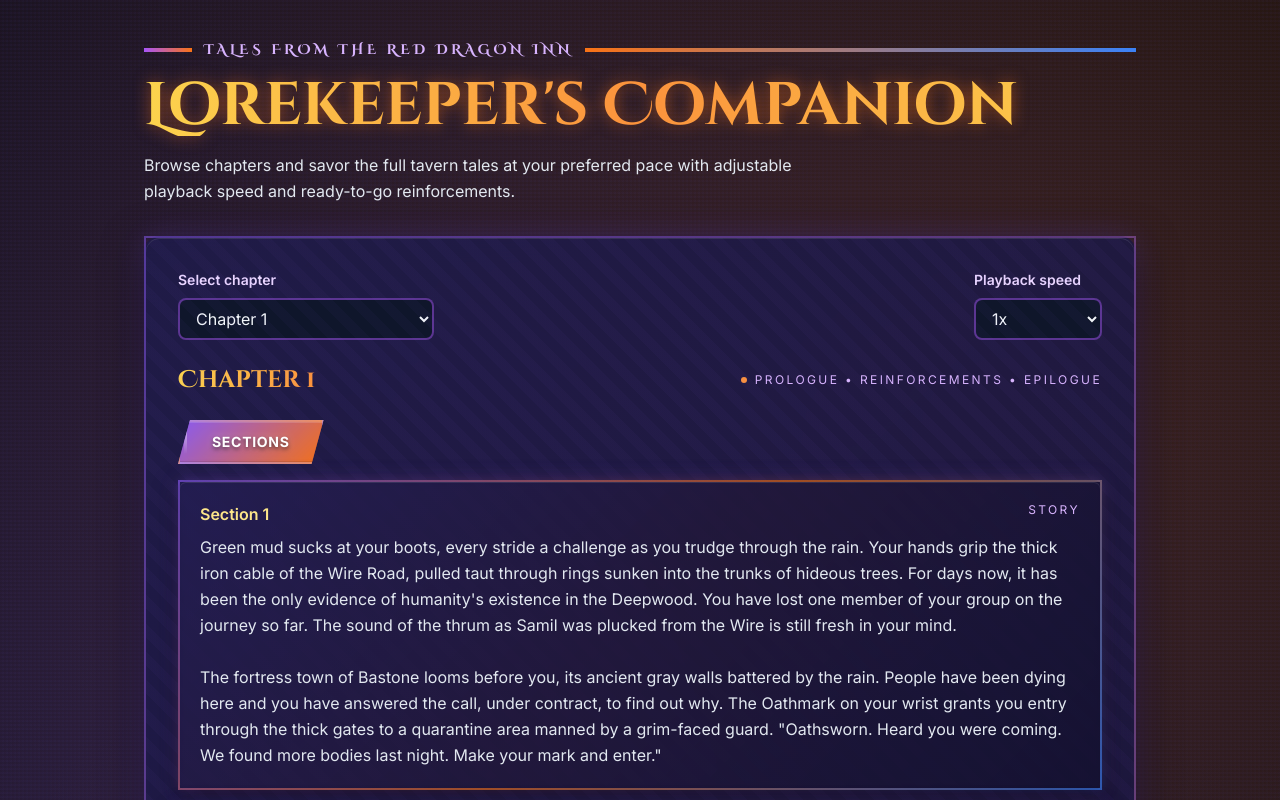
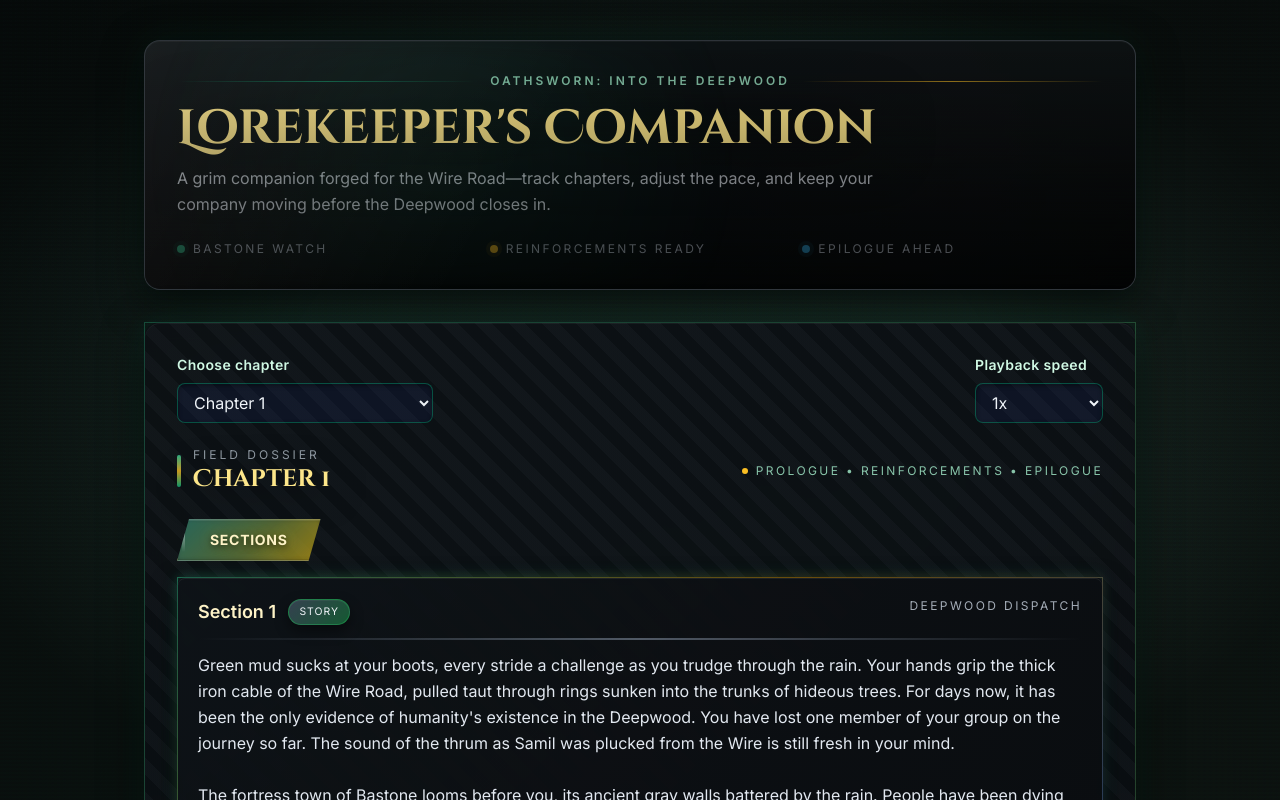
Before and after one commit to MikkoKarvonen/oathsworn-instant-action-mode-v2, a React (Vite) app: page / in a window 1280 px wide. Shown: the top 800 px of the page. Built offline with nearby package versions, Linux system fonts and the light colour scheme.

Commit message:
Fix style

```diff
--- a/src/App.css
+++ b/src/App.css
@@ -1,12 +1,12 @@
 .glass {
-  background: linear-gradient(135deg, rgba(30, 27, 75, 0.85) 0%, rgba(20, 15, 45, 0.9) 100%);
-  border: 2px solid;
-  border-image: linear-gradient(135deg, rgba(139, 92, 246, 0.5), rgba(249, 115, 22, 0.5)) 1;
+  background: linear-gradient(135deg, rgba(12, 16, 20, 0.92) 0%, rgba(8, 11, 14, 0.95) 100%);
+  border: 1px solid;
+  border-image: linear-gradient(135deg, rgba(52, 211, 153, 0.28), rgba(202, 138, 4, 0.32)) 1;
   box-shadow:
-    0 10px 40px rgba(0, 0, 0, 0.6),
-    inset 0 1px 0 rgba(255, 255, 255, 0.1),
-    0 0 30px rgba(139, 92, 246, 0.3);
-  backdrop-filter: blur(12px);
+    0 12px 42px rgba(0, 0, 0, 0.75),
+    inset 0 1px 0 rgba(255, 255, 255, 0.05),
+    0 0 30px rgba(52, 211, 153, 0.12);
+  backdrop-filter: blur(10px);
   position: relative;
 }
 
@@ -18,7 +18,7 @@
   right: 0;
   bottom: 0;
   background:
-    repeating-linear-gradient(45deg, transparent, transparent 10px, rgba(139, 92, 246, 0.03) 10px, rgba(139, 92, 246, 0.03) 20px);
+    repeating-linear-gradient(45deg, transparent, transparent 12px, rgba(148, 163, 184, 0.04) 12px, rgba(148, 163, 184, 0.04) 24px);
   pointer-events: none;
   border-radius: inherit;
 }
--- a/src/App.tsx
+++ b/src/App.tsx
@@ -13,29 +13,41 @@
   return (
     <div className="min-h-screen text-slate-100 relative z-10">
       <div className="max-w-5xl mx-auto px-4 py-10 space-y-8">
-        <header className="flex flex-col gap-4">
-          <div className="flex items-center gap-3">
-            <div className="h-1 w-12 bg-gradient-to-r from-purple-500 to-orange-500"></div>
-            <p className="text-sm uppercase tracking-[0.25em] text-purple-300 font-bold font-display">
-              Tales from the Red Dragon Inn
-            </p>
-            <div className="h-1 flex-1 bg-gradient-to-r from-orange-500 to-blue-500"></div>
+        <header className="deepwood-hero rounded-2xl p-6 md:p-8">
+          <div className="flex items-center gap-3 text-emerald-200/80 uppercase tracking-[0.25em] text-xs font-semibold">
+            <span className="h-[1px] flex-1 bg-gradient-to-r from-transparent via-emerald-500/50 to-transparent" />
+            <span>Oathsworn: Into the Deepwood</span>
+            <span className="h-[1px] flex-1 bg-gradient-to-r from-transparent via-amber-400/60 to-transparent" />
           </div>
-          <h1 className="text-5xl md:text-6xl font-bold font-display bg-gradient-to-r from-amber-300 via-orange-400 to-amber-300 bg-clip-text text-transparent drop-shadow-[0_0_8px_rgba(249,115,22,0.5)]">
+          <h1 className="mt-4 text-4xl md:text-5xl font-bold font-display text-amber-200 drop-shadow-[0_6px_30px_rgba(0,0,0,0.8)]">
             Lorekeeper&apos;s Companion
           </h1>
-          <p className="text-slate-200 max-w-2xl leading-relaxed">
-            Browse chapters and savor the full tavern tales at your preferred pace with
-            adjustable playback speed and ready-to-go reinforcements.
+          <p className="mt-3 text-slate-200/90 max-w-3xl leading-relaxed">
+            A grim companion forged for the Wire Road—track chapters, adjust the pace,
+            and keep your company moving before the Deepwood closes in.
           </p>
+          <div className="mt-6 grid gap-3 sm:grid-cols-3 text-xs uppercase tracking-[0.2em] text-slate-300/80">
+            <div className="flex items-center gap-2">
+              <span className="h-2 w-2 rounded-full bg-emerald-400/70 shadow-[0_0_0_4px_rgba(16,185,129,0.08)]" />
+              Bastone Watch
+            </div>
+            <div className="flex items-center gap-2">
+              <span className="h-2 w-2 rounded-full bg-amber-400/80 shadow-[0_0_0_4px_rgba(251,191,36,0.08)]" />
+              Reinforcements Ready
+            </div>
+            <div className="flex items-center gap-2">
+              <span className="h-2 w-2 rounded-full bg-sky-400/70 shadow-[0_0_0_4px_rgba(56,189,248,0.08)]" />
+              Epilogue Ahead
+            </div>
+          </div>
         </header>
 
         <section className="glass rounded-2xl p-6 md:p-8 space-y-6">
           <div className="flex flex-col md:flex-row gap-4 md:items-end md:justify-between">
             <div className="flex flex-col gap-2">
-              <label className="text-sm text-purple-200 font-semibold">Select chapter</label>
+              <label className="text-sm text-emerald-100 font-semibold tracking-wide">Choose chapter</label>
               <select
-                className="w-full md:w-64 rounded-lg bg-slate-900/90 border-2 border-purple-500/50 text-slate-100 px-3 py-2 focus:border-orange-500 focus:ring-2 focus:ring-orange-500/50 outline-none transition-colors"
+                className="w-full md:w-64 rounded-lg bg-slate-900/80 border border-emerald-700/60 text-slate-100 px-3 py-2 focus:border-amber-500 focus:ring-2 focus:ring-emerald-500/40 outline-none transition-colors shadow-inner shadow-black/40"
                 value={selectedChapter}
                 onChange={(event) => setSelectedChapter(Number(event.target.value))}
               >
@@ -48,9 +60,9 @@
             </div>
 
             <div className="flex flex-col gap-2">
-              <label className="text-sm text-purple-200 font-semibold">Playback speed</label>
+              <label className="text-sm text-emerald-100 font-semibold tracking-wide">Playback speed</label>
               <select
-                className="w-full md:w-32 rounded-lg bg-slate-900/90 border-2 border-purple-500/50 text-slate-100 px-3 py-2 focus:border-orange-500 focus:ring-2 focus:ring-orange-500/50 outline-none transition-colors"
+                className="w-full md:w-32 rounded-lg bg-slate-900/80 border border-emerald-700/60 text-slate-100 px-3 py-2 focus:border-amber-500 focus:ring-2 focus:ring-emerald-500/40 outline-none transition-colors shadow-inner shadow-black/40"
                 value={playbackSpeed}
                 onChange={(event) => setPlaybackSpeed(Number(event.target.value))}
               >
@@ -65,32 +77,44 @@
 
           <div className="flex flex-col gap-6">
             <div className="flex items-center justify-between flex-wrap gap-3">
-              <h2 className="text-2xl font-bold font-display bg-gradient-to-r from-amber-300 to-orange-400 bg-clip-text text-transparent">
-                {chapter.name}
-              </h2>
-              <div className="flex items-center gap-2 text-xs uppercase tracking-[0.2em] text-purple-300">
-                <span className="h-1.5 w-1.5 rounded-full bg-orange-400"></span>
+              <div className="flex items-center gap-3">
+                <div className="h-8 w-1 rounded-full bg-gradient-to-b from-emerald-400/80 via-amber-400/80 to-emerald-500/80" />
+                <div>
+                  <p className="text-xs uppercase tracking-[0.25em] text-slate-300/70">Field dossier</p>
+                  <h2 className="text-2xl font-bold font-display text-amber-200 drop-shadow-[0_6px_18px_rgba(0,0,0,0.65)]">
+                    {chapter.name}
+                  </h2>
+                </div>
+              </div>
+              <div className="flex items-center gap-2 text-xs uppercase tracking-[0.2em] text-emerald-200/80">
+                <span className="h-1.5 w-1.5 rounded-full bg-amber-400"></span>
                 Prologue • Reinforcements • Epilogue
               </div>
             </div>
             <div className="grid gap-6">
               {chapter.sections && chapter.sections.length > 0 && (
                 <div className="space-y-4">
-                  <div className="banner-header">
-                    Sections
-                  </div>
+                  <div className="banner-header">Sections</div>
                   <div className="grid gap-4">
                     {chapter.sections.map((section, index) => (
                       <article
                         key={`${chapter.number}-section-${index}`}
                         className="fantasy-card"
                       >
-                        <div className="flex items-start justify-between gap-4 mb-2">
-                          <h4 className="text-base font-semibold text-amber-200">
-                            Section {index + 1}
-                          </h4>
-                          <span className="text-xs uppercase tracking-[0.2em] text-purple-300">Story</span>
+                        <div className="flex items-start justify-between gap-4 mb-3">
+                          <div className="flex items-center gap-3">
+                            <h4 className="text-lg font-semibold text-amber-100">
+                              Section {index + 1}
+                            </h4>
+                            <span className={`section-badge ${section.type}`}>
+                              {section.type === 'rule' ? 'Rule' : 'Story'}
+                            </span>
+                          </div>
+                          <span className="text-xs uppercase tracking-[0.2em] text-slate-300/80">
+                            Deepwood dispatch
+                          </span>
                         </div>
+                        <div className="grim-divider mb-3" />
                         <p className="mt-2 text-slate-200 leading-relaxed whitespace-pre-wrap">
                           {section.text}
                         </p>
@@ -103,22 +127,22 @@
           </div>
         </section>
 
-        <footer className="text-xs text-purple-300/70 text-center space-y-3">
+        <footer className="text-xs text-slate-400 text-center space-y-3">
           <div className="flex items-center justify-center gap-4 flex-wrap">
             <a
-              href="https://slugfestgames.com/tales-from-the-rdi/"
+              href="https://www.shadowborne-games.com/pages/shop"
               target="_blank"
               rel="noopener noreferrer"
-              className="text-purple-300 hover:text-orange-400 transition-colors underline decoration-purple-500/50 hover:decoration-orange-500"
+              className="text-emerald-200 hover:text-amber-300 transition-colors underline decoration-emerald-700/50 hover:decoration-amber-500"
             >
-              SlugFest Games
+              Shadowborne Games
             </a>
-            <span className="text-purple-500/50">•</span>
+            <span className="text-slate-600">•</span>
             <a
               href="https://github.com/MikkoKarvonen/red-dragon-inn-reader"
               target="_blank"
               rel="noopener noreferrer"
-              className="text-purple-300 hover:text-orange-400 transition-colors underline decoration-purple-500/50 hover:decoration-orange-500"
+              className="text-emerald-200 hover:text-amber-300 transition-colors underline decoration-emerald-700/50 hover:decoration-amber-500"
             >
               GitHub Repository
             </a>
--- a/src/index.css
+++ b/src/index.css
@@ -16,12 +16,12 @@
 body {
   margin: 0;
   min-height: 100vh;
-  background-color: #0a0a0f;
+  background-color: #050708;
   background-image:
-    radial-gradient(circle at 20% 20%, rgba(139, 92, 246, 0.2), transparent 40%),
-    radial-gradient(circle at 80% 10%, rgba(249, 115, 22, 0.18), transparent 35%),
-    radial-gradient(circle at 50% 80%, rgba(59, 130, 246, 0.15), transparent 40%),
-    radial-gradient(circle at 10% 60%, rgba(220, 38, 38, 0.12), transparent 30%);
+    radial-gradient(circle at 20% 20%, rgba(26, 46, 38, 0.6), transparent 42%),
+    radial-gradient(circle at 80% 18%, rgba(57, 79, 63, 0.4), transparent 38%),
+    radial-gradient(circle at 70% 80%, rgba(38, 45, 55, 0.45), transparent 45%),
+    linear-gradient(145deg, #080b0d 0%, #0c1112 36%, #0a1314 64%, #050708 100%);
   color: #e5e7eb;
   -webkit-font-smoothing: antialiased;
   -moz-osx-font-smoothing: grayscale;
@@ -36,8 +36,18 @@
   right: 0;
   bottom: 0;
   background-image:
-    repeating-linear-gradient(0deg, transparent, transparent 2px, rgba(139, 92, 246, 0.03) 2px, rgba(139, 92, 246, 0.03) 4px),
-    repeating-linear-gradient(90deg, transparent, transparent 2px, rgba(59, 130, 246, 0.02) 2px, rgba(59, 130, 246, 0.02) 4px);
+    repeating-linear-gradient(0deg, transparent, transparent 2px, rgba(52, 211, 153, 0.03) 2px, rgba(52, 211, 153, 0.03) 4px),
+    repeating-linear-gradient(90deg, transparent, transparent 3px, rgba(23, 37, 84, 0.04) 3px, rgba(23, 37, 84, 0.04) 6px);
+  pointer-events: none;
+  z-index: 0;
+  opacity: 0.7;
+}
+
+body::after {
+  content: '';
+  position: fixed;
+  inset: 0;
+  background: radial-gradient(ellipse at center, transparent 40%, rgba(0, 0, 0, 0.55) 80%);
   pointer-events: none;
   z-index: 0;
 }
@@ -45,14 +55,14 @@
 @layer components {
   .banner-header {
     @apply relative inline-block px-8 py-2.5 text-sm font-bold uppercase tracking-wider;
-    background: linear-gradient(135deg, rgba(139, 92, 246, 0.95) 0%, rgba(249, 115, 22, 0.95) 100%);
-    color: #fff;
-    text-shadow: 0 2px 4px rgba(0, 0, 0, 0.6), 0 0 8px rgba(255, 255, 255, 0.3);
-    border: 2px solid rgba(255, 255, 255, 0.4);
+    background: linear-gradient(135deg, rgba(30, 41, 59, 0.95) 0%, rgba(22, 30, 37, 0.95) 55%, rgba(234, 179, 8, 0.25) 100%);
+    color: #fef3c7;
+    text-shadow: 0 2px 6px rgba(0, 0, 0, 0.65), 0 0 14px rgba(250, 204, 21, 0.3);
+    border: 1px solid rgba(226, 232, 240, 0.3);
     box-shadow:
-      0 4px 12px rgba(0, 0, 0, 0.5),
-      inset 0 1px 0 rgba(255, 255, 255, 0.3),
-      inset 0 -1px 0 rgba(0, 0, 0, 0.2);
+      0 4px 14px rgba(0, 0, 0, 0.55),
+      inset 0 1px 0 rgba(255, 255, 255, 0.12),
+      inset 0 -1px 0 rgba(0, 0, 0, 0.25);
     clip-path: polygon(12px 0%, 100% 0%, calc(100% - 12px) 100%, 0% 100%);
     position: relative;
   }
@@ -64,7 +74,7 @@
     top: -3px;
     right: -3px;
     bottom: -3px;
-    background: linear-gradient(135deg, rgba(139, 92, 246, 1) 0%, rgba(249, 115, 22, 1) 100%);
+    background: linear-gradient(135deg, rgba(52, 211, 153, 0.6) 0%, rgba(250, 204, 21, 0.75) 100%);
     z-index: -1;
     clip-path: polygon(12px 0%, 100% 0%, calc(100% - 12px) 100%, 0% 100%);
     filter: blur(3px);
@@ -85,13 +95,13 @@
 
   .fantasy-card {
     @apply relative rounded-lg p-5;
-    background: linear-gradient(135deg, rgba(30, 27, 75, 0.8) 0%, rgba(20, 15, 45, 0.9) 100%);
-    border: 2px solid;
-    border-image: linear-gradient(135deg, rgba(139, 92, 246, 0.6), rgba(249, 115, 22, 0.6), rgba(59, 130, 246, 0.6)) 1;
+    background: linear-gradient(135deg, rgba(13, 17, 22, 0.95) 0%, rgba(9, 12, 15, 0.98) 100%);
+    border: 1px solid;
+    border-image: linear-gradient(135deg, rgba(52, 211, 153, 0.4), rgba(202, 138, 4, 0.5), rgba(59, 130, 246, 0.35)) 1;
     box-shadow:
-      0 8px 24px rgba(0, 0, 0, 0.5),
-      inset 0 1px 0 rgba(255, 255, 255, 0.1),
-      0 0 20px rgba(139, 92, 246, 0.2);
+      0 10px 26px rgba(0, 0, 0, 0.55),
+      inset 0 1px 0 rgba(255, 255, 255, 0.07),
+      0 0 18px rgba(52, 211, 153, 0.12);
   }
 
   .fantasy-card::before {
@@ -101,7 +111,7 @@
     left: -2px;
     right: -2px;
     bottom: -2px;
-    background: linear-gradient(135deg, rgba(139, 92, 246, 0.4), rgba(249, 115, 22, 0.4), rgba(59, 130, 246, 0.4));
+    background: linear-gradient(135deg, rgba(52, 211, 153, 0.35), rgba(202, 138, 4, 0.35), rgba(59, 130, 246, 0.28));
     border-radius: inherit;
     z-index: -1;
     opacity: 0.5;
@@ -127,4 +137,69 @@
     border: 1px solid rgba(249, 115, 22, 0.3);
     pointer-events: none;
   }
+
+  .deepwood-hero {
+    position: relative;
+    overflow: hidden;
+    background:
+      linear-gradient(180deg, rgba(12, 17, 19, 0.95) 0%, rgba(10, 12, 15, 0.92) 60%, rgba(7, 9, 11, 0.9) 100%),
+      radial-gradient(circle at 30% 20%, rgba(70, 118, 90, 0.35), transparent 45%),
+      radial-gradient(circle at 80% 10%, rgba(129, 93, 37, 0.25), transparent 40%),
+      radial-gradient(circle at 60% 70%, rgba(35, 47, 63, 0.3), transparent 50%);
+    border: 1px solid rgba(86, 94, 105, 0.5);
+    box-shadow:
+      0 12px 40px rgba(0, 0, 0, 0.7),
+      inset 0 1px 0 rgba(255, 255, 255, 0.04),
+      0 0 40px rgba(52, 211, 153, 0.08);
+  }
+
+  .deepwood-hero::before,
+  .deepwood-hero::after {
+    content: '';
+    position: absolute;
+    inset: 0;
+    pointer-events: none;
+  }
+
+  .deepwood-hero::before {
+    background: radial-gradient(circle at 30% 50%, rgba(52, 211, 153, 0.08), transparent 42%);
+    filter: blur(12px);
+  }
+
+  .deepwood-hero::after {
+    background: linear-gradient(120deg, rgba(255, 255, 255, 0.06), transparent 40%, transparent),
+      linear-gradient(180deg, transparent 0%, rgba(0, 0, 0, 0.65) 100%);
+  }
+
+  .section-badge {
+    display: inline-flex;
+    align-items: center;
+    gap: 0.35rem;
+    padding: 0.25rem 0.65rem;
+    font-size: 0.65rem;
+    letter-spacing: 0.1em;
+    text-transform: uppercase;
+    border-radius: 9999px;
+    border: 1px solid rgba(226, 232, 240, 0.2);
+    background: rgba(15, 23, 42, 0.6);
+    box-shadow:
+      0 6px 14px rgba(0, 0, 0, 0.45),
+      inset 0 1px 0 rgba(255, 255, 255, 0.05);
+  }
+
+  .section-badge.story {
+    background: linear-gradient(135deg, rgba(71, 85, 105, 0.7), rgba(34, 197, 94, 0.4));
+    border-color: rgba(34, 197, 94, 0.4);
+  }
+
+  .section-badge.rule {
+    background: linear-gradient(135deg, rgba(71, 85, 105, 0.75), rgba(250, 204, 21, 0.35));
+    border-color: rgba(250, 204, 21, 0.45);
+  }
+
+  .grim-divider {
+    height: 2px;
+    width: 100%;
+    background: linear-gradient(90deg, transparent, rgba(148, 163, 184, 0.5), transparent);
+  }
 }
```
Also changed, not shown: 1 other file (tests, documents, lock files or other folders).
